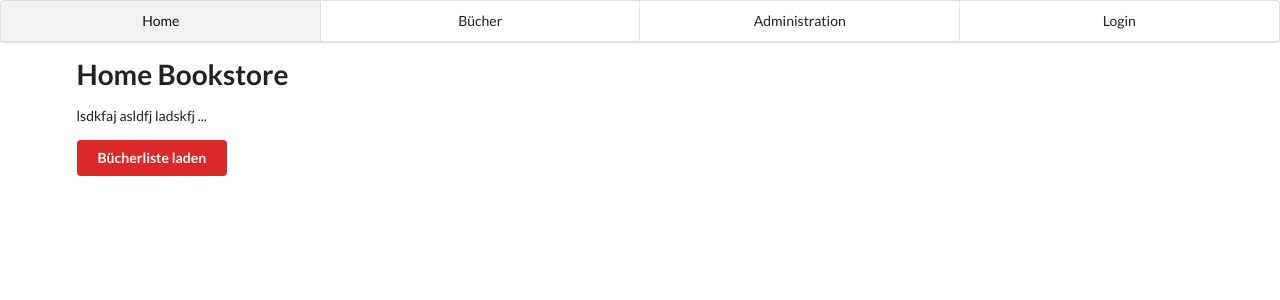
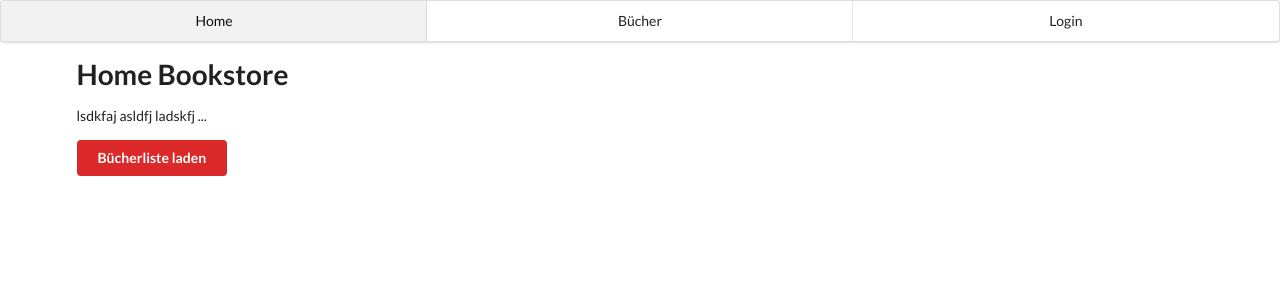
Before and after one commit to elmarputz/class-bookstore-angular-23, an Angular app in the folder bookstore/: page /home in a window 1280 px wide. Shown: the top 300 px of the page. Built offline with nearby package versions, Linux system fonts and the light colour scheme.

Commit message:
auth & interceptor

```diff
--- a/bookstore/package.json
+++ b/bookstore/package.json
@@ -30,6 +30,7 @@
     "@angular/compiler-cli": "^15.1.0",
     "@types/jasmine": "~4.3.0",
     "jasmine-core": "~4.5.0",
+    "jwt-decode": "^3.1.2",
     "karma": "~6.4.0",
     "karma-chrome-launcher": "~3.1.0",
     "karma-coverage": "~2.2.0",
--- a/bookstore/src/app/app.component.html
+++ b/bookstore/src/app/app.component.html
@@ -1,8 +1,8 @@
-<div class="ui four item tabs menu">
+<div class="ui {{ isLoggedIn() ? 'four' : 'three' }} item tabs menu">
   <a routerLink="home" routerLinkActive="active" class="item">Home</a>
   <a routerLink="books" routerLinkActive="active" class="item">Bücher</a>
-  <a routerLink="admin" routerLinkActive="active" class="item">Administration</a>
-  <a routerLink="login" routerLinkActive="active" class="item">Login</a>
+  <a *ngIf="isLoggedIn()" routerLink="admin" routerLinkActive="active" class="item">Administration</a>
+  <a routerLink="login" routerLinkActive="active" class="item">{{ getLoginLabel() }}</a>
 </div>
 
 <div class="ui container">
--- a/bookstore/src/app/app.component.ts
+++ b/bookstore/src/app/app.component.ts
@@ -1,5 +1,6 @@
 import { Component } from '@angular/core';
 import { Book } from './shared/book';
+import { AuthenticationService } from './shared/authentication.service';
 
 @Component({
   selector: 'bs-root',
@@ -13,5 +14,14 @@ export class AppComponent {
 
   book : Book | undefined;
 
+  constructor(private authService: AuthenticationService) {}
+
+  isLoggedIn() : boolean {
+    return this.authService.isLoggedIn();
+  }
+
+  getLoginLabel() : string {
+    return this.isLoggedIn() ? "Logout" : "Login";
+  }
 
 }
--- a/bookstore/src/app/app.module.ts
+++ b/bookstore/src/app/app.module.ts
@@ -8,12 +8,14 @@ import { BookDetailsComponent } from './book-details/book-details.component';
 import { BookStoreService } from './shared/book-store.service';
 import { HomeComponent } from './home/home.component';
 import { AppRoutingModule } from './app-routing.module';
-import { HttpClientModule } from '@angular/common/http';
+import { HTTP_INTERCEPTORS, HttpClientModule } from '@angular/common/http';
 import { BrowserAnimationsModule } from '@angular/platform-browser/animations';
 import { ToastrModule } from 'ngx-toastr';
 import { BookFormComponent } from './book-form/book-form.component';
 import { ReactiveFormsModule } from "@angular/forms";
 import { LoginComponent } from './login/login.component';
+import { AuthenticationService } from './shared/authentication.service';
+import { TokenInterceptorService } from './shared/token-interceptor.service';
 
 
 @NgModule({
@@ -32,7 +34,12 @@ import { LoginComponent } from './login/login.component';
     ToastrModule.forRoot(),
     ReactiveFormsModule,
   ],
-  providers: [BookStoreService],
+  providers: [BookStoreService,AuthenticationService,
+    {
+      provide: HTTP_INTERCEPTORS,
+      useClass: TokenInterceptorService,
+      multi: true
+    }],
   bootstrap: [AppComponent]
 })
 export class AppModule { }
--- a/bookstore/src/app/book-details/book-details.component.html
+++ b/bookstore/src/app/book-details/book-details.component.html
@@ -43,12 +43,12 @@
 
     <button [routerLink]="'/books'" class="ui red button">Zurück zur Liste</button>
 
-    <a class="ui tiny yellow labeled icon button" [routerLink]="['../../admin/', book.isbn]">
+    <a *ngIf="authService.isLoggedIn()" class="ui tiny yellow labeled icon button" [routerLink]="['../../admin/', book.isbn]">
         <i class="write icon"></i> Buch bearbeiten
     </a>
 
 
-    <button class="ui tiny red labeled icon button" (click)="removeBook()">
+    <button *ngIf="authService.isLoggedIn()" class="ui tiny red labeled icon button" (click)="removeBook()">
         <i class="remove icon"></i> Buch löschen
     </button>
 
--- a/bookstore/src/app/book-details/book-details.component.ts
+++ b/bookstore/src/app/book-details/book-details.component.ts
@@ -4,6 +4,7 @@ import { BookStoreService } from '../shared/book-store.service';
 import { ActivatedRoute, Router } from '@angular/router';
 import { BookFactory } from '../shared/book-factory';
 import { ToastrService } from 'ngx-toastr';
+import { AuthenticationService } from '../shared/authentication.service';
 
 @Component({
   selector: 'bs-book-details',
@@ -19,7 +20,8 @@ export class BookDetailsComponent {
     private bs: BookStoreService,
     private route: ActivatedRoute,
     private router: Router,
-    private toastr: ToastrService
+    private toastr: ToastrService,
+    public authService: AuthenticationService
   ) {}
 
   ngOnInit () {
--- a/bookstore/src/app/login/login.component.ts
+++ b/bookstore/src/app/login/login.component.ts
@@ -39,18 +39,19 @@ export class LoginComponent implements OnInit {
     if (val.username && val.password) {
       this.authService.login(val.username, val.password).subscribe((res:any) => {
         console.log(res);
+        this.authService.setSessionStorage((res as Response).access_token);
+        this.router.navigateByUrl("/");
       });
     }
-
 
   }
 
   isLoggedIn() {
-    return false;
+    return this.authService.isLoggedIn();
   }
 
   logout() {
-
+    this.authService.logout();
   }
 
 }
--- a/bookstore/src/app/shared/authentication.service.ts
+++ b/bookstore/src/app/shared/authentication.service.ts
@@ -1,5 +1,6 @@
 import { HttpClient } from '@angular/common/http';
 import { Injectable } from '@angular/core';
+import jwt_decode from "jwt-decode";
 
 interface Token {
   exp: number;
@@ -27,4 +28,42 @@ export class AuthenticationService {
     });
   }
 
+  public setSessionStorage (token: string) {
+    console.log("saving token");
+    console.log(jwt_decode(token));
+    const decodedToken = jwt_decode(token) as Token;
+    sessionStorage.setItem("token", token);
+    sessionStorage.setItem("userId", decodedToken.user.id)
+
+  }
+
+  public logout() {
+    this.http.post(`${this.api}/logout`, {});
+    sessionStorage.removeItem("token");
+    sessionStorage.removeItem("userId");
+    console.log("logged out");
+  }
+
+
+  public isLoggedIn() : boolean {
+    if (sessionStorage.getItem("token")) {
+      let token: string = <string>sessionStorage.getItem("token");
+      const decodedToken = jwt_decode(token) as Token;
+      let expirationDate: Date = new Date(0);
+      expirationDate.setUTCSeconds(decodedToken.exp);
+      if (expirationDate < new Date()) {
+        console.log("token expired");
+        return false;
+      }
+      return true;
+    }
+    else {
+      return false;
+    }
+  }
+
+  public isLoggedOut() : boolean {
+    return !this.isLoggedIn();
+  }
+
 }
--- /dev/null
+++ b/bookstore/src/app/shared/token-interceptor.service.ts
@@ -0,0 +1,20 @@
+import { HttpInterceptor, HttpEvent, HttpHandler, HttpRequest } from '@angular/common/http';
+import { Injectable } from '@angular/core';
+import { Observable } from 'rxjs';
+
+@Injectable({
+  providedIn: 'root'
+})
+export class TokenInterceptorService implements HttpInterceptor {
+
+  intercept(request: HttpRequest<any>, next: HttpHandler) : Observable<HttpEvent<any>> {
+    request = request.clone({
+      setHeaders: {
+        Authorization: `Bearer ${sessionStorage.getItem('token')}`
+      }
+    });
+
+    return next.handle(request);
+
+  }
+}
```
Also changed, not shown: 2 other files (tests, documents, lock files or other folders).
